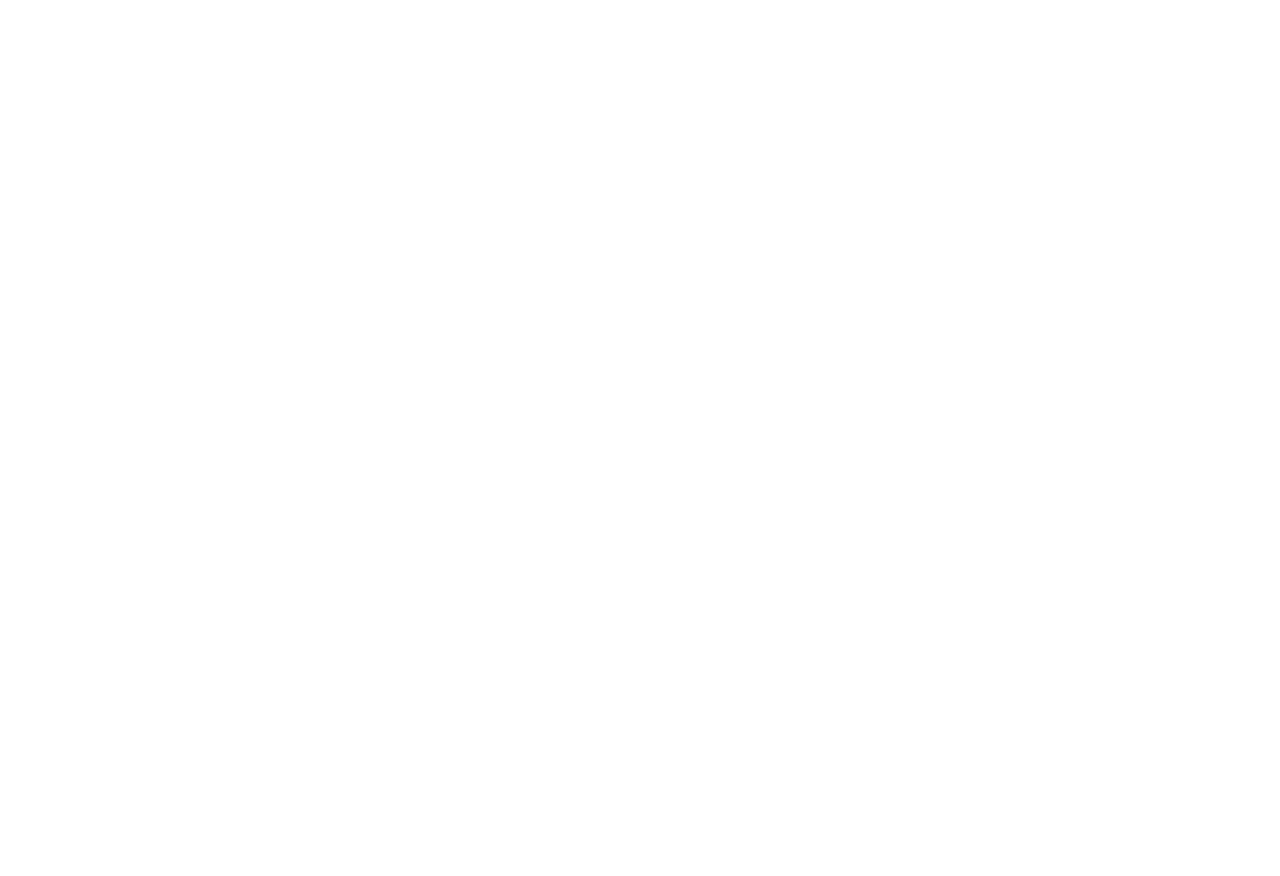
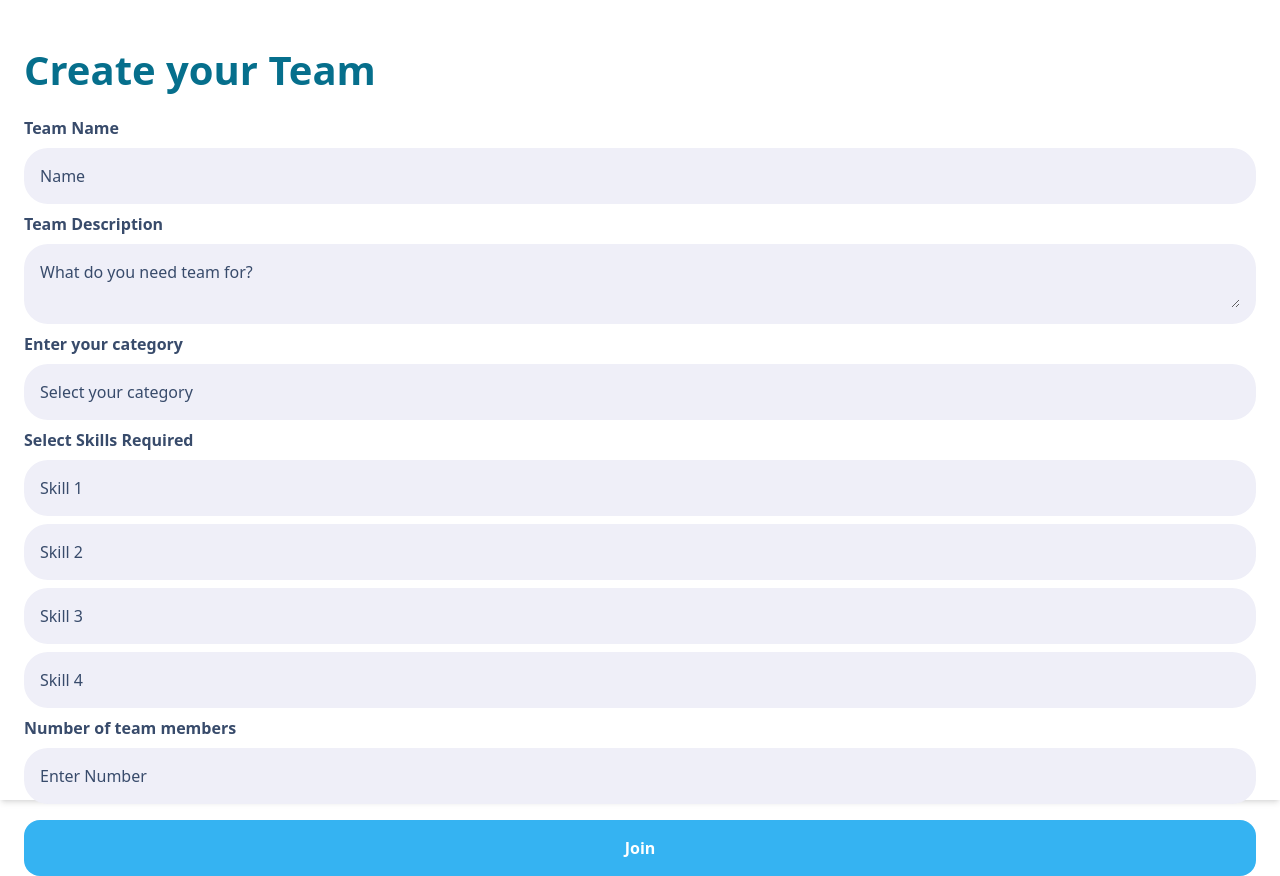
Before and after one commit to yashudkl/Skill-Sync, a React (Vite) app in the folder client/: page /createTeam in a window 1280 px wide. Before the commit this address had no page. Before the commit the page ends 800 px from the top, so only its background shows below. Built offline with nearby package versions, Linux system fonts and the light colour scheme.

Commit message:
create-team-finished

```diff
--- a/client/src/components/input.tsx
+++ b/client/src/components/input.tsx
@@ -1,3 +1,5 @@
+import { cn } from "../lib/cn"
+
 interface Props extends React.DetailedHTMLProps<React.InputHTMLAttributes<HTMLInputElement>, HTMLInputElement> {
     icon?: any
 }
@@ -5,7 +7,7 @@ interface Props extends React.DetailedHTMLProps<React.InputHTMLAttributes<HTMLIn
 export default function CustomInput(Props: Props)
 {
     return(
-        <div className="bg-c_gray-200 p-4 rounded-3xl text-c_gray-700 flex flex-row space-x-2">
+        <div className={cn("bg-c_gray-200 p-4 rounded-3xl text-c_gray-700 flex flex-row space-x-2", Props.className)}>
             {Props.icon && <Props.icon className = "!text-c_gray-600"/>}
             <input {...Props} className="bg-transparent placeholder:text-c_gray-600"/>
         </div>
--- /dev/null
+++ b/client/src/pages/CreateTeam/createTeam.tsx
@@ -0,0 +1,48 @@
+import React from 'react';
+import Button from '../../components/Button';
+import Input from '../../components/input';
+import CustomTextArea from '../../components/textarea';
+const Profile: React.FC = () => {
+  return (
+    <div className="flex flex-col  bg-[#F8F8FD]">
+      <div className=" w-full h-screen bg-white shadow-md  p-6">
+        <h1 className="text-[40px] font-bold mt-4 text-[#066F8C] font-poppins">
+          Create your Team
+        </h1>
+        <div className='space-y-2'>
+        <p className="text-[16px] font-bold mt-4 text-[#384B6B] font-poppins">
+          Team Name
+        </p>
+<Input placeholder='Name'/>
+<p className="text-[16px] font-bold mt-4 text-[#384B6B] font-poppins">
+          Team Description
+        </p>
+        <CustomTextArea className='' placeholder='What do you need team for?'/>
+        <p className="text-[16px] font-bold mt-4 text-[#384B6B] font-poppins">
+          Enter your category
+        </p>
+        <Input placeholder='Select your category'/>
+
+        <p className="text-[16px] font-bold mt-4 text-[#384B6B] font-poppins">
+          Select Skills Required
+        </p>
+        <Input placeholder='Skill 1'/>
+        <Input placeholder='Skill 2'/>
+        <Input placeholder='Skill 3'/>
+        <Input placeholder='Skill 4'/>
+        <p className="text-[16px] font-bold mt-4 text-[#384B6B] font-poppins">
+          Number of team members
+        </p>
+        <Input placeholder='Enter Number'/>
+        </div>
+     <Button className='mt-4'>Join </Button>
+
+
+
+
+      </div>
+    </div>
+  );
+};
+
+export default Profile;
--- a/client/src/pages/Profile/Profile.tsx
+++ b/client/src/pages/Profile/Profile.tsx
@@ -2,8 +2,8 @@ import React from 'react';
 import Button from '../../components/Button';
 const Profile: React.FC = () => {
   return (
-    <div className="flex flex-col items-center justify-center min-h-screen bg-[#F8F8FD]">
-      <div className="w-[390px] h-[844px] bg-white shadow-md rounded-lg p-6">
+    <div className="flex flex-col  bg-[#F8F8FD]">
+      <div className="w-full h-screen bg-white shadow-md rounded-lg p-6">
         <h1 className="text-[40px] font-bold mt-4 text-[#066F8C] font-poppins">
           Your Profile
         </h1>
--- a/client/src/router/router.tsx
+++ b/client/src/router/router.tsx
@@ -3,6 +3,7 @@ import SetupDescriptionPage from "../pages/SetupAccount/description";
 import Profile from "../pages/Profile/Profile"; // Keeping the Profile import
 import SetupPfpPage from "../pages/SetupAccount/profilePic";
 import SetupSkillsSelectionPage from "../pages/SetupAccount/SkillsSelection";
+import CreateTeam from "../pages/CreateTeam/createTeam";
 
 export default function MainRouter() {
     return (
@@ -14,7 +15,8 @@ export default function MainRouter() {
                 <Route path="/profile" element={<Profile />} /> {/* Adding the profile route */}
                 <Route path="/setup/description" element = {<SetupDescriptionPage />} />
                 <Route path="/setup/pfp" element = {<SetupPfpPage />} />
-                <Route path="/setup/skills" element = {<SetupSkillsSelectionPage />} />
+                <Route path="/setup/skills" element = {<SetupSkillsSelectionPage/>} />
+                <Route path="/createTeam" element = {<CreateTeam/>}/>
             </Routes>
         </BrowserRouter>
     );
```
